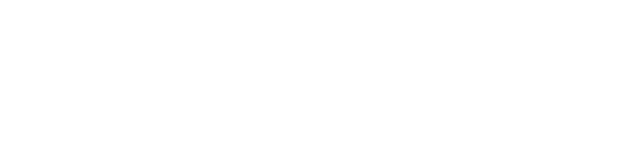
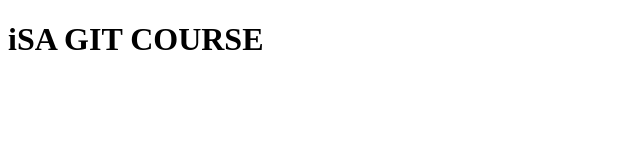
Before and after one commit to Taxo3/git-starter, a plain HTML site: page index.html in a window 1280 px wide. Shown: the whole page, without its empty margins (0-640 px from the left). Drawn offline with Linux system fonts and the light colour scheme.

Commit message:
Header added to index.html

```diff
--- a/index.html
+++ b/index.html
@@ -6,6 +6,6 @@
     <title>Document</title>
 </head>
 <body>
-
+    <h1>iSA GIT COURSE <h1>
 </body>
 </html>
```
